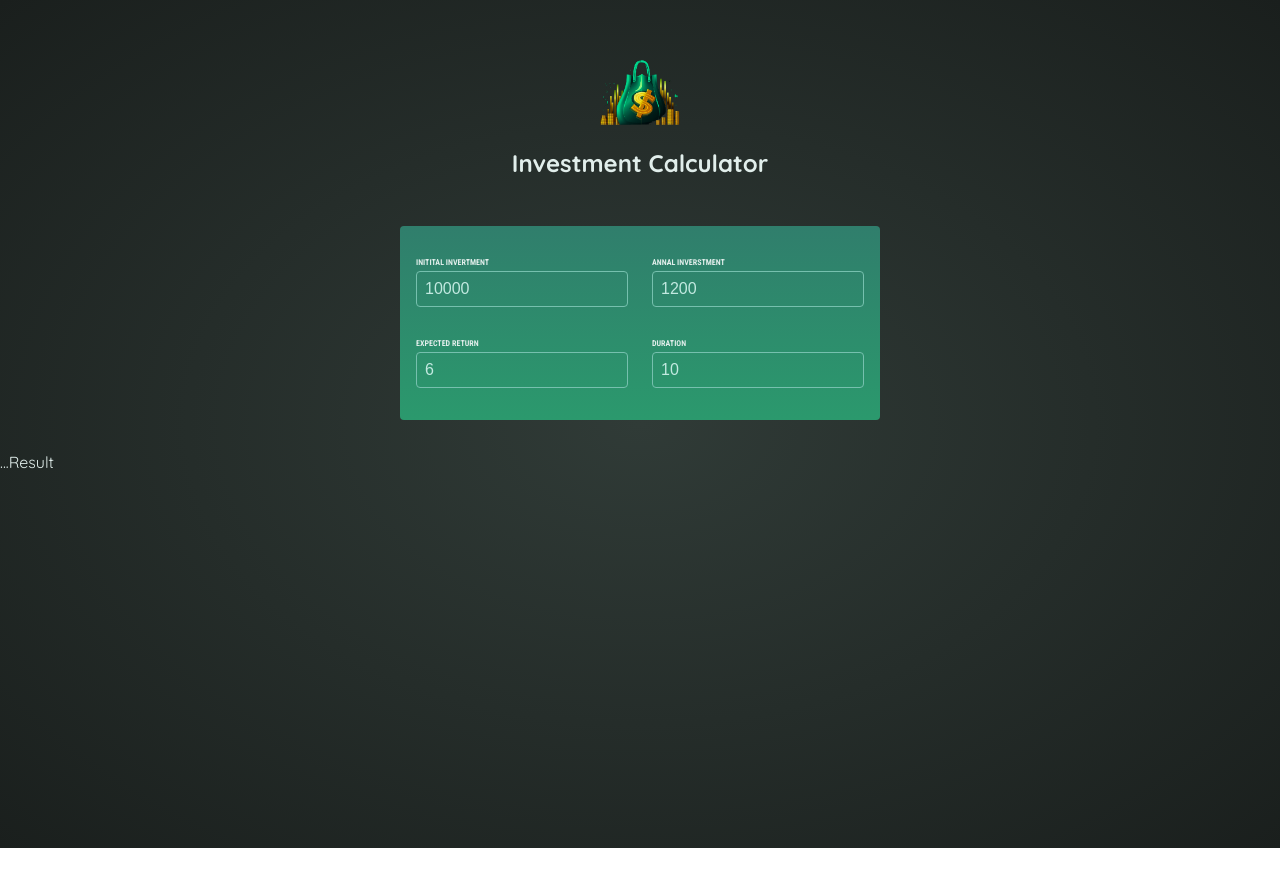
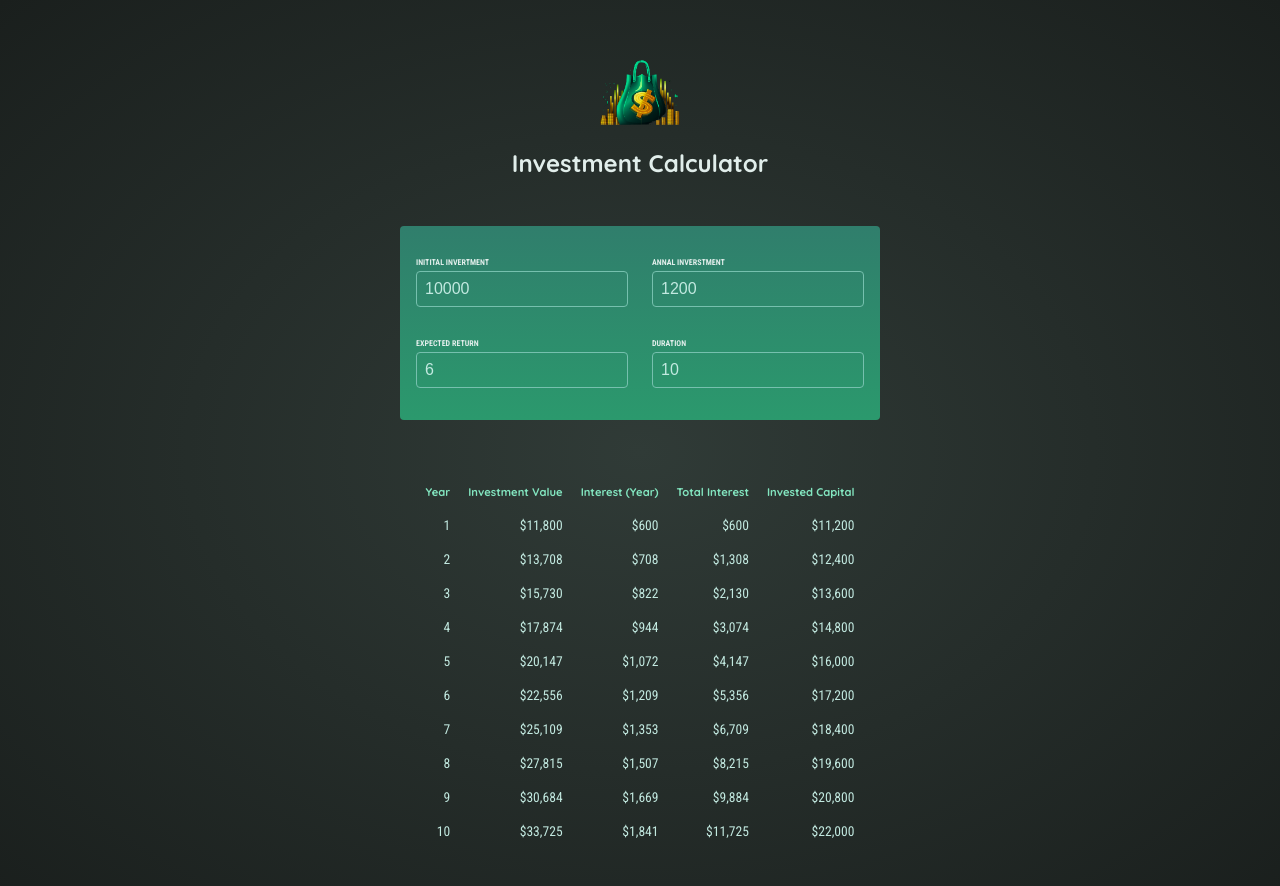
Before and after one commit to jeerawut97/react-102, a React (Vite) app: page / in a window 1280 px wide. Shown: the top 886 px of the page. Before the commit the page ends 848 px from the top, so only its background shows below. Built offline with nearby package versions, Linux system fonts and the light colour scheme.

Commit message:
Outputting Results in a List & Deriving More Values

```diff
--- a/src/components/Results.jsx
+++ b/src/components/Results.jsx
@@ -1,7 +1,39 @@
-import {calculateInvestmentResults} from '../util/investment.js';
+import { calculateInvestmentResults, formatter } from '../util/investment.js';
 
 export default function Results({input}) {
     const resultsData = calculateInvestmentResults(input);
-    console.log(resultsData)
-    return <p>...Result</p>
+    const initialInvestment =
+        resultsData[0].valueEndOfYear -
+        resultsData[0].interest -
+        resultsData[0].annualInvestment;
+
+    return <table id="result">
+        <thead>
+            <tr>
+                <th>Year</th>
+                <th>Investment Value</th>
+                <th>Interest (Year)</th>
+                <th>Total Interest</th>
+                <th>Invested Capital</th>
+            </tr>
+        </thead>
+        <tbody>
+            {resultsData.map(yearData => {
+                const totalInterest =
+                    yearData.valueEndOfYear -
+                    yearData.annualInvestment *
+                    yearData.year -
+                    initialInvestment;
+                const totalAmountInvested = yearData.valueEndOfYear - totalInterest;
+
+                return <tr key={yearData.year}>
+                    <td>{yearData.year}</td>
+                    <td>{formatter.format(yearData.valueEndOfYear)}</td>
+                    <td>{formatter.format(yearData.interest)}</td>
+                    <td>{formatter.format(totalInterest)}</td>
+                    <td>{formatter.format(totalAmountInvested)}</td>
+                </tr>
+            })}
+        </tbody>
+    </table>
 }
```
